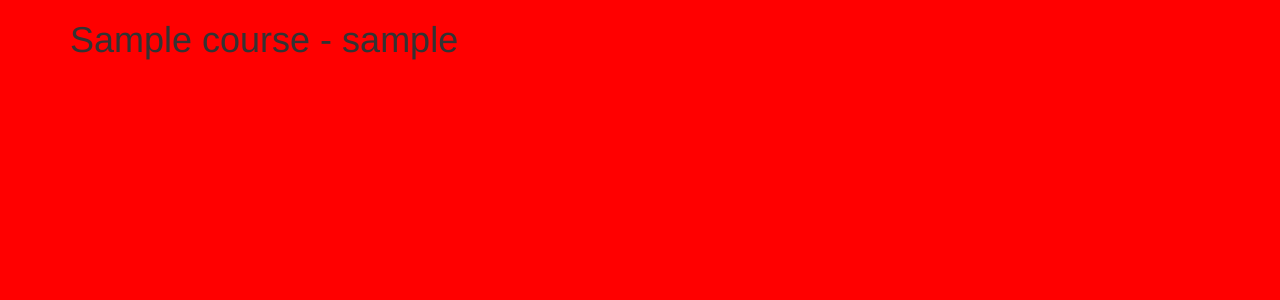
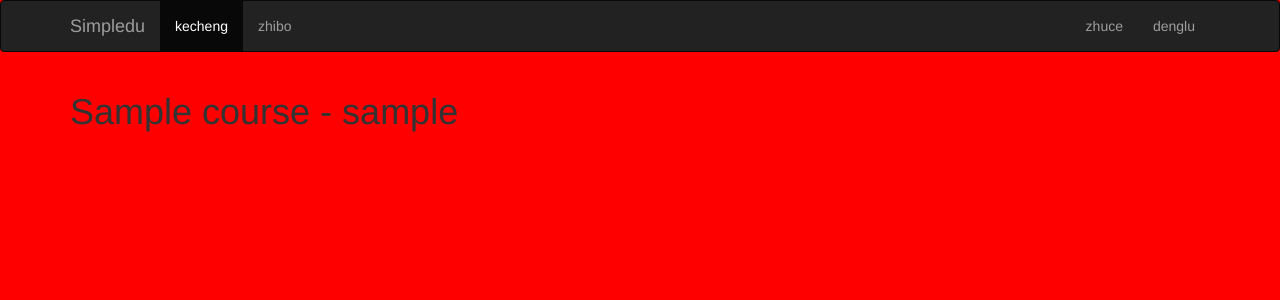
Before and after one commit to xizhongzhao/simpledu, a Flask app: page / in a window 1280 px wide. Shown: the top 300 px of the page. Run offline with Flask 2, Linux system fonts and the light colour scheme; tables that the repository leaves empty hold one stand-in row (values such as "Sample post"); some libraries are stand-ins or nearby versions.

Commit message:
varsion navgi finished

```diff
--- a/simpledu/templates/base.html
+++ b/simpledu/templates/base.html
@@ -7,10 +7,35 @@
         <link rel="stylesheet" href="static/main.css" />
     </head>
     <body>
-        <div class="container">
-             {% block body %}{% endblock %}
-             {% block footer %}{% endblock %}
-       </div>
+      <nav class="navbar navbar-inverse">
+          <div class="container">
+              <!-- Brand and toggle get grouped for better mobile display -->         <div class="navbar-header">
+              <button type="button" class="navbar-toggle collapsed" data-toggle="collapse" data-target="#bs-expample-navbar-collapse-1" aria-expanded="false">
+              <span class="sr-only">Toggle navigation</span>
+              <span class="icon-bar"></span>
+              <span class="icon-bar"></span>
+              <span class="icon-bar"></span>
+          </button>
+             <a class="navbar-brand" href="/">Simpledu</a>
+          </div>
+          <div class="collapse navbar-collapse" id="bs-example-navbar-collapse-1">
+              <ul class="nav navbar-nav">
+                  <li class="active"><a href="/">kecheng<span class="sr-only">(current)</span></a></li>
+                  <li><a href="#">zhibo</a></li>
+              </ul>
+              <ul class="nav navbar-nav navbar-right">
+                  <li><a href="#">zhuce</a></li>
+                  <li><a href="#">denglu</a></li>
+              </ul>
+          </div> <!-- /.navbar-collapse  -->
+      </div><!-- /.container-fluid -->
+
+      </nav>
+      <div class="container">
+           {% block body %}{% endblock %}
+           {% block footer %}{% endblock %}
+      </div>
+
         <script src="https://cdnjs.cloudflare.com/ajax/libs/jquery/3.2.1/jquery.min.js">
         <script src="https://cdn.bootcss.com/bootstrap/3.3.7/js/bootstrap.min.js"></script>
         <script src="static/main.js"></script>
```
